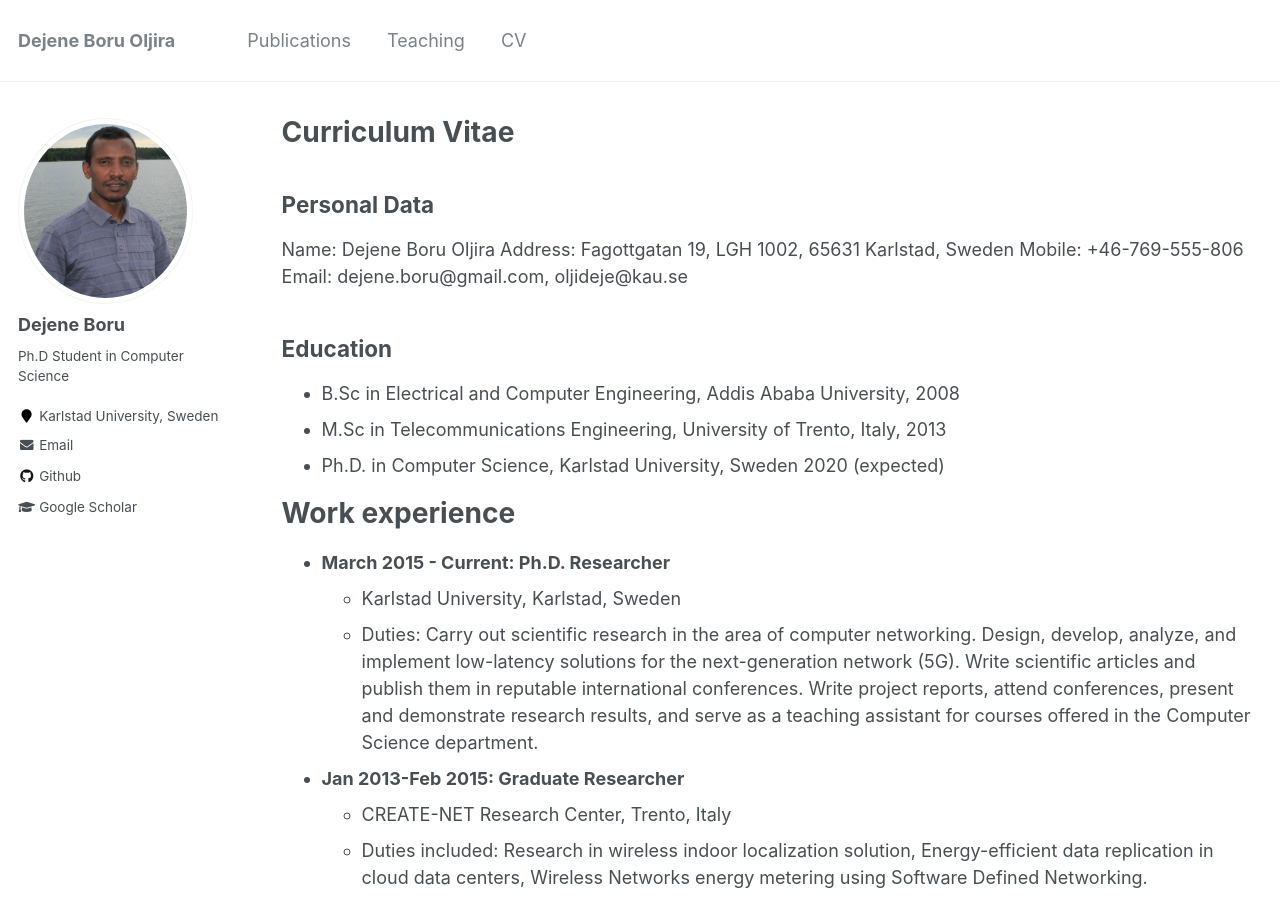
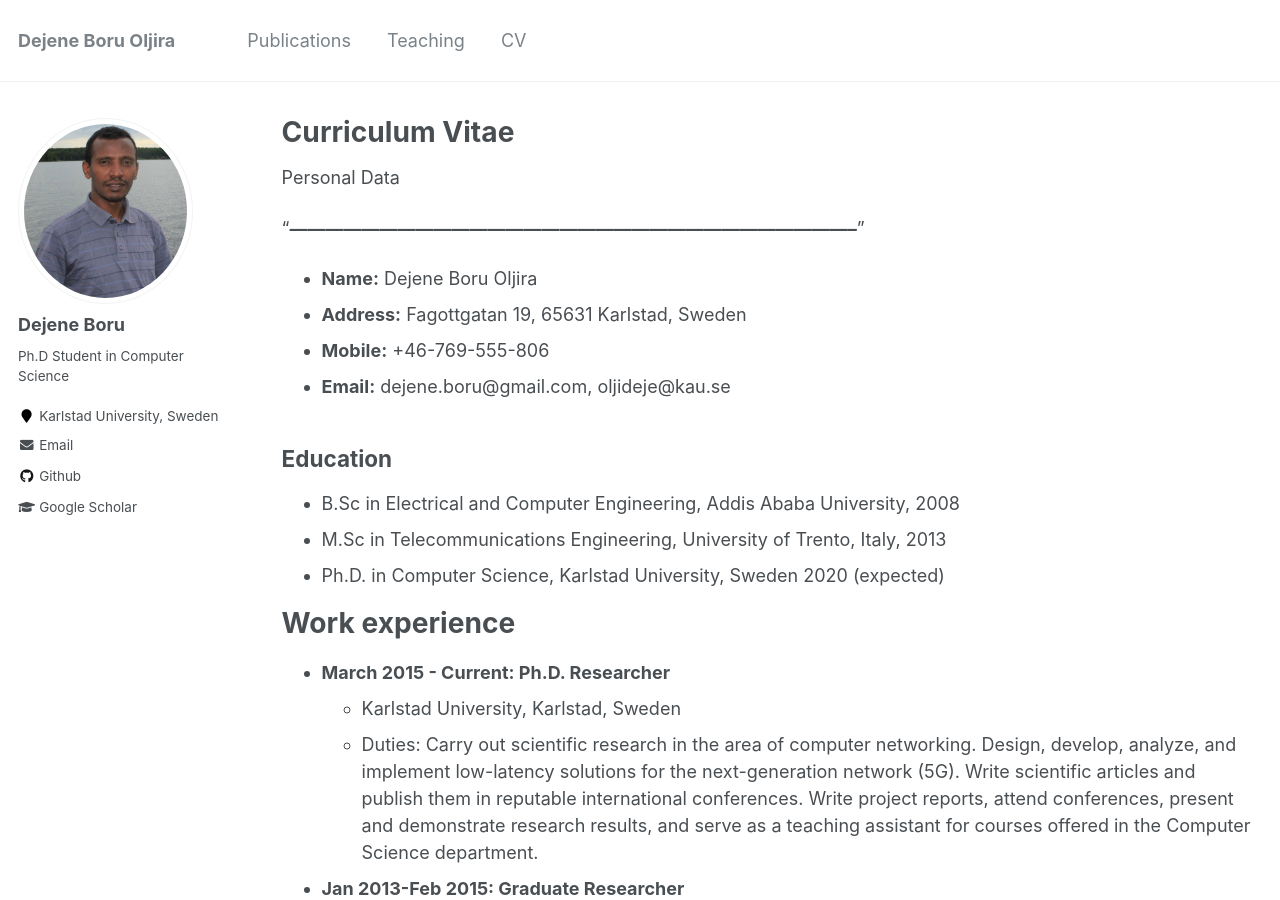
Before and after one commit to dejeneboru/dejeneboru.github.io, a Jekyll site: the page built from _pages/cv.md, in a window 1280 px wide and 900 px high. Built offline with Jekyll 4.4.1, drawn with Linux system fonts in a browser that asks for light colours.

Commit message:
underline

```diff
--- a/_pages/cv.md
+++ b/_pages/cv.md
@@ -10,11 +10,13 @@ redirect_from:
 {% include base_path %}
 
 Personal Data
------------------------------------------------------------------------------------------------
-Name: Dejene Boru Oljira
-Address: Fagottgatan 19, LGH 1002, 65631 Karlstad, Sweden
-Mobile: +46-769-555-806
-Email: dejene.boru@gmail.com, oljideje@kau.se
+
+"***-----------------------------------------------------------------------------------------------***"
+
+* **Name:** Dejene Boru Oljira
+* **Address:** Fagottgatan 19, 65631 Karlstad, Sweden
+* **Mobile:** +46-769-555-806
+* **Email:** dejene.boru@gmail.com, oljideje@kau.se
 
 Education
 -----------------------------------------------------------------------------------------------
```
